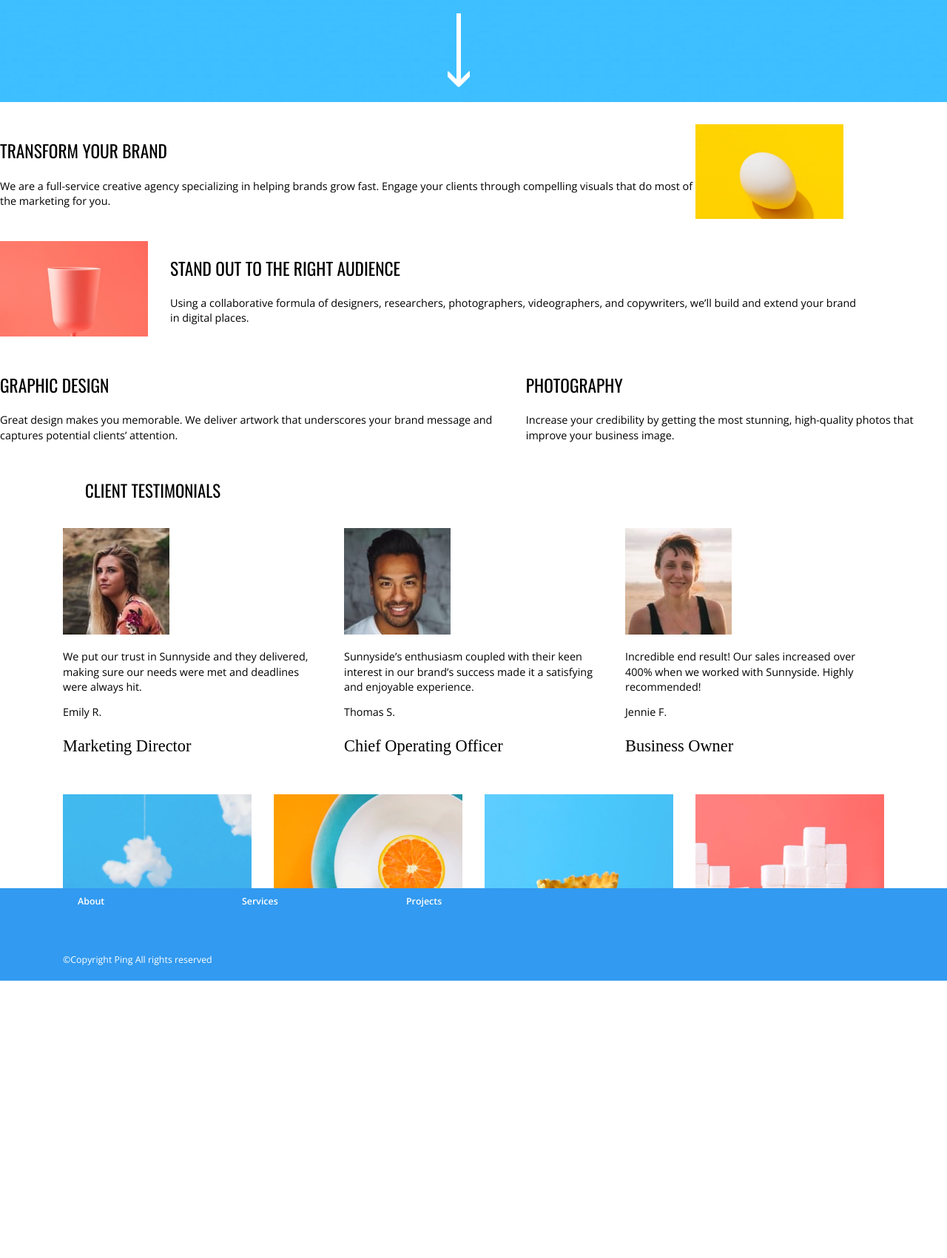
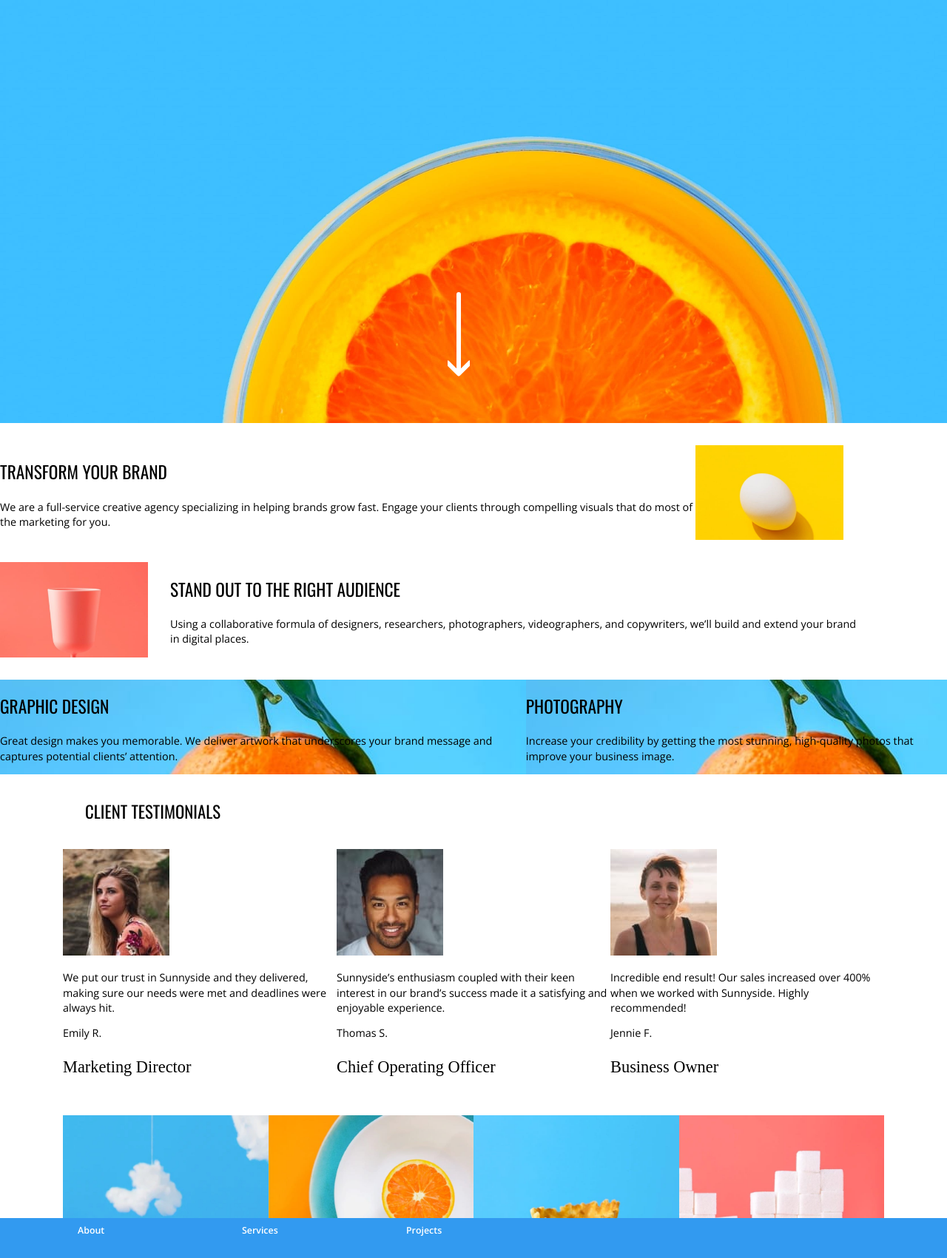
Before and after one commit to MSagdieva/FMChallenge---Sunnyside-agency, a website: page src/index.html in a window 1280 px wide. Shown: the part 228-1929 px from the top of the page at 74% size. Before the commit the page ends 1554 px from the top, so only its background shows below. Drawn offline with nearby package versions, Linux system fonts and the light colour scheme; files that its build step writes are made by us from their sources; files whose address does not match are found by name.

Commit message:
editing main content

```diff
--- a/src/html/elements/main.html
+++ b/src/html/elements/main.html
@@ -0,0 +1,93 @@
+<main>
+    <div class="main-heading">
+        <div class="main-heading__container">
+        <h1 class="main-heading__title title">We are creatives</h1>
+        <a class="main-heading_btn btn"></a>
+        </div>
+    </div>
+    <section class="section main_content">
+        <div class="main_content info">
+            <div class="info-block main-block">
+                <div class="text-container">
+                    <h3 class="section__header title">Transform your brand</h3>
+                    <p class="text">We are a full-service creative agency specializing in helping brands grow fast.
+                        Engage your clients through compelling visuals that do most of the marketing for you.</p>
+                </div>
+                <div class="img-container"><img src="img/desktop/image-transform.jpg" class="ill"></div>
+                <a class="btn">Learn more</a>
+            </div>
+            <div class="info-block main-block">
+                <div class="img-container"><img src="img/desktop/image-stand-out.jpg" class="ill"></div>
+                <div class="text-container">
+                    <h3 class="section__header title">Stand out to the right audience</h3>
+                    <p class="text">Using a collaborative formula of designers, researchers, photographers, videographers, and copywriters, we’ll build and extend your brand in digital places.</p>
+                </div>
+                <a class="btn">Learn more</a>
+            </div>
+            <div class="info-block main-block">
+                <div class="text-container">
+                    <h3 class="section__header title">Graphic design</h3>
+                    <p class="text">Great design makes you memorable. We deliver artwork that underscores your brand message and captures potential clients’ attention.</p>
+                </div>
+                <div class="text-container">
+                    <h3 class="section__header title">Photography</h3>
+                    <p class="text">Increase your credibility by getting the most stunning, high-quality photos that improve your business image.</p>
+                </div>
+            </div>
+        </div>
+    </section>
+    <section class="section introduction _container">
+        <h2 class="section__header title">Client testimonials</h2>
+        <div class="introduction__information info-block__container info">
+            <div class="info-block">
+                <div class="client-photo"><img src="img/image-emily.jpg" alt="" class="photo"></div>
+                <div class="text-container">
+                    <p class="text">We put our trust in Sunnyside and they delivered, making sure our needs were met and deadlines were always hit.</p>
+                    <div class="client__name">
+                        <p class="text name">Emily R.
+                            </p>
+                        <p class="position">Marketing Director</p>
+                    </div>
+                </div>
+            </div>
+            <div class="info-block">
+                <div class="client-photo"><img src="img/image-thomas.jpg" alt="" class="photo"></div>
+                <div class="text-container">
+                    <p class="text">Sunnyside’s enthusiasm coupled with their keen interest in our brand’s success made it a satisfying and enjoyable experience.</p>
+                    <div class="client__name">
+                        <p class="text name">Thomas S.
+                            </p>
+                        <p class="position">Chief Operating Officer</p>
+                    </div>
+                </div>
+            </div>
+            <div class="info-block">
+                <div class="client-photo"><img src="img/image-jennie.jpg" alt="" class="photo"></div>
+                <div class="text-container">
+                    <p class="text">Incredible end result! Our sales increased over 400% when we worked with Sunnyside. Highly recommended!</p>
+                    <div class="client__name">
+                        <p class="text name">Jennie F.
+                            </p>
+                        <p class="position">Business Owner</p>
+                    </div>
+                </div>
+            </div>
+        </div>
+    </section>
+    <section class="section introduction _container">
+        <div class="introduction__information info-block__container info">
+            <div class="info-block">
+                <div class="img-container"><img src="img/desktop/image-gallery-milkbottles.jpg" alt="" class="ill"></div>
+            </div>
+            <div class="info-block">
+                <div class="img-container"><img src="img/desktop/image-gallery-orange.jpg" alt="" class="ill"></div>
+            </div>
+            <div class="info-block">
+                <div class="img-container"><img src="img/desktop/image-gallery-cone.jpg" alt="" class="ill"></div>
+            </div>
+            <div class="info-block">
+                <div class="img-container"><img src="img/desktop/image-gallery-sugarcubes.jpg" alt="" class="ill"></div>
+            </div>
+        </div>
+    </section>
+</main>
--- a/src/index.html
+++ b/src/index.html
@@ -25,101 +25,7 @@
 
 <body>
 	@@include('html/elements/header.html')
-	<main>
-		<div class="main-heading">
-			<div class="main-heading__container">
-			<h1 class="main-heading__title title">We are creatives</h1>
-			<a class="main-heading_btn btn"></a>
-			</div>
-		</div>
-		<section class="section main_content">
-			<div class="main_content info">
-				<div class="info-block">
-					<div class="text-container">
-						<h3 class="section__header title">Transform your brand</h3>
-						<p class="text">We are a full-service creative agency specializing in helping brands grow fast.
-							Engage your clients through compelling visuals that do most of the marketing for you.</p>
-					</div>
-					<div class="img-container"><img src="img/desktop/image-transform.jpg" class="ill"></div>
-					<a class="btn">Learn more</a>
-				</div>
-				<div class="info-block">
-					<div class="img-container"><img src="img/desktop/image-stand-out.jpg" class="ill"></div>
-					<div class="text-container">
-						<h3 class="section__header title">Stand out to the right audience</h3>
-						<p class="text">Using a collaborative formula of designers, researchers, photographers, videographers, and copywriters, we’ll build and extend your brand in digital places.</p>
-					</div>
-					<a class="btn">Learn more</a>
-				</div>
-				<div class="info-block">
-					<div class="text-container">
-						<h3 class="section__header title">Graphic design</h3>
-						<p class="text">Great design makes you memorable. We deliver artwork that underscores your brand message and captures potential clients’ attention.</p>
-					</div>
-					<div class="text-container">
-						<h3 class="section__header title">Photography</h3>
-						<p class="text">Increase your credibility by getting the most stunning, high-quality photos that improve your business image.</p>
-					</div>
-				</div>
-			</div>
-		</section>
-		<section class="section introduction _container">
-			<h2 class="section__header title">Client testimonials</h2>
-			<div class="introduction__information info-block__container info">
-				<div class="info-block">
-					<div class="client-photo"><img src="img/image-emily.jpg" alt="" class="photo"></div>
-					<div class="text-container">
-						<p class="text">We put our trust in Sunnyside and they delivered, making sure our needs were met and deadlines were always hit.</p>
-						<div class="client__name">
-							<p class="text name">Emily R.
-								</p>
-							<p class="position">Marketing Director</p>
-						</div>
-					</div>
-				</div>
-				<div class="info-block">
-					<div class="client-photo"><img src="img/image-thomas.jpg" alt="" class="photo"></div>
-					<div class="text-container">
-						<p class="text">Sunnyside’s enthusiasm coupled with their keen interest in our brand’s success made it a satisfying and enjoyable experience.</p>
-						<div class="client__name">
-							<p class="text name">Thomas S.
-								</p>
-							<p class="position">Chief Operating Officer</p>
-						</div>
-					</div>
-				</div>
-				<div class="info-block">
-					<div class="client-photo"><img src="img/image-jennie.jpg" alt="" class="photo"></div>
-					<div class="text-container">
-						<p class="text">Incredible end result! Our sales increased over 400% when we worked with Sunnyside. Highly recommended!</p>
-						<div class="client__name">
-							<p class="text name">Jennie F.
-								</p>
-							<p class="position">Business Owner</p>
-						</div>
-					</div>
-				</div>
-			</div>
-		</section>
-		<section class="section introduction _container">
-			<div class="introduction__information info-block__container info">
-				<div class="info-block">
-					<div class="img-container"><img src="img/desktop/image-gallery-milkbottles.jpg" alt="" class="ill"></div>
-				</div>
-				<div class="info-block">
-					<div class="img-container"><img src="img/desktop/image-gallery-orange.jpg" alt="" class="ill"></div>
-				</div>
-				<div class="info-block">
-					<div class="img-container"><img src="img/desktop/image-gallery-cone.jpg" alt="" class="ill"></div>
-				</div>
-				<div class="info-block">
-					<div class="img-container"><img src="img/desktop/image-gallery-sugarcubes.jpg" alt="" class="ill"></div>
-				</div>
-			</div>
-		</section>
-	</main>
-
-
+	@@include('html/elements/main.html')
 	@@include('html/elements/footer.html')
 <script src='js/script.js'></script>
 </body>
--- a/src/scss/elements/heading.scss
+++ b/src/scss/elements/heading.scss
@@ -18,7 +18,7 @@
             position: absolute;
             left: 50%;
             transform: translateX(-50%);
-            bottom: 5px;
+            bottom: 30px;
             @include adaptive-value("font-size",
             18,
             14,
@@ -27,9 +27,9 @@
                 display: block;
                 background: url("../img/icon-arrow-down.svg");
                 background-repeat: no-repeat;
-                background-position: bottom;
+                background-position: center;
                 content: "";
-                height: 100px;
+                height: 150px;
                 width: 30px;
 
             }
@@ -37,6 +37,7 @@
 
     &__container {
         padding: 150px 20px;
+        min-height:500px;
     }
 
     &__content {
--- a/src/scss/elements/sections.scss
+++ b/src/scss/elements/sections.scss
@@ -1,11 +1,6 @@
 .section{
     margin-top: 30px;
     &__header{
-    }
-}
-.introduction {
-	&__information {
-
     }
 }
 .info-block__container {
@@ -13,24 +8,18 @@
     flex-wrap:wrap;
     .info-block {
         flex: 1.5 0.8 200px;
-
-
 }
-.info-block~.info-block{
-        margin-left: 30px;
-        @media (max-width:$md4+px) {
-            margin-left: 0;
-        }
+}
+.main-block:nth-child(3) .text-container:nth-child(1){
+    background: url("../img/desktop/image-photography.jpg");
+}
+    .main-block:nth-child(3) .text-container:nth-child(2){
+        background: url("../img/desktop/image-photography.jpg");
     }
-}
-.info{
-
-}
 .img-container {
     position:relative;
     padding: 0 0 50% 0;
     overflow: hidden;
-}
 .ill {
     position:absolute;
     top:0;
@@ -42,6 +31,7 @@
     min-width: 100px;
     min-height: 100px;
 
+}
 }
 .text-container {
 
--- a/src/scss/support/variables.scss
+++ b/src/scss/support/variables.scss
@@ -12,8 +12,9 @@ $md3: 768;
 $md4: 480;
 
 //Colors
-$primary: #fff;
-$secondary: #fff;
-$accent: #fff;
+$primary: #24303E;
+$secondary: #808397;
+$accent: #FAD400;
+$accent2: #FE7766;
 $black: #000;
 $white: #fff;
```
Also changed, not shown: dist/css/style.css, dist/css/style.min.css, dist/index.html.
